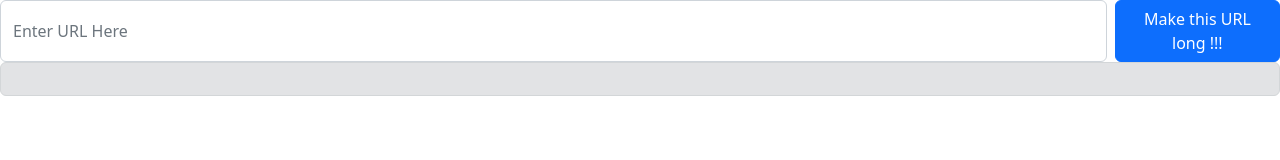
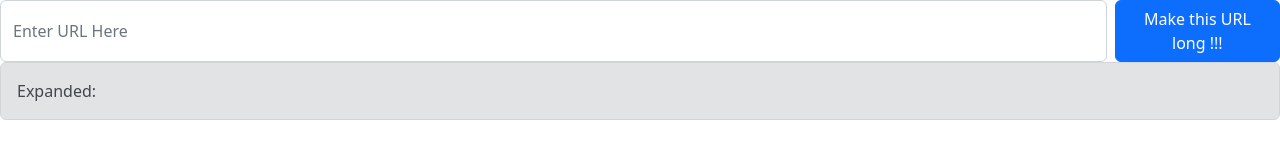
Before and after one commit to ayushch80/url-expander, a plain HTML site: page index.html in a window 1280 px wide. Drawn offline with nearby package versions, Linux system fonts and the light colour scheme.

Commit message:
Update index.html

```diff
--- a/index.html
+++ b/index.html
@@ -20,7 +20,7 @@
       const base32_1 = base32.encode(getURL);
       const base32_2 = base32.encode(base32_1);
       const base32_3 = base32.encode(base32_2);
-      const base64_1 = base64.encode(base64_1);
+      const base64_1 = base64.encode(base32_3);
       const base32_4 = base32.encode(base64_1);
       const base32_5 = base32.encode(base32_4);
       const base64_2 = base64.encode(base32_5);
```
